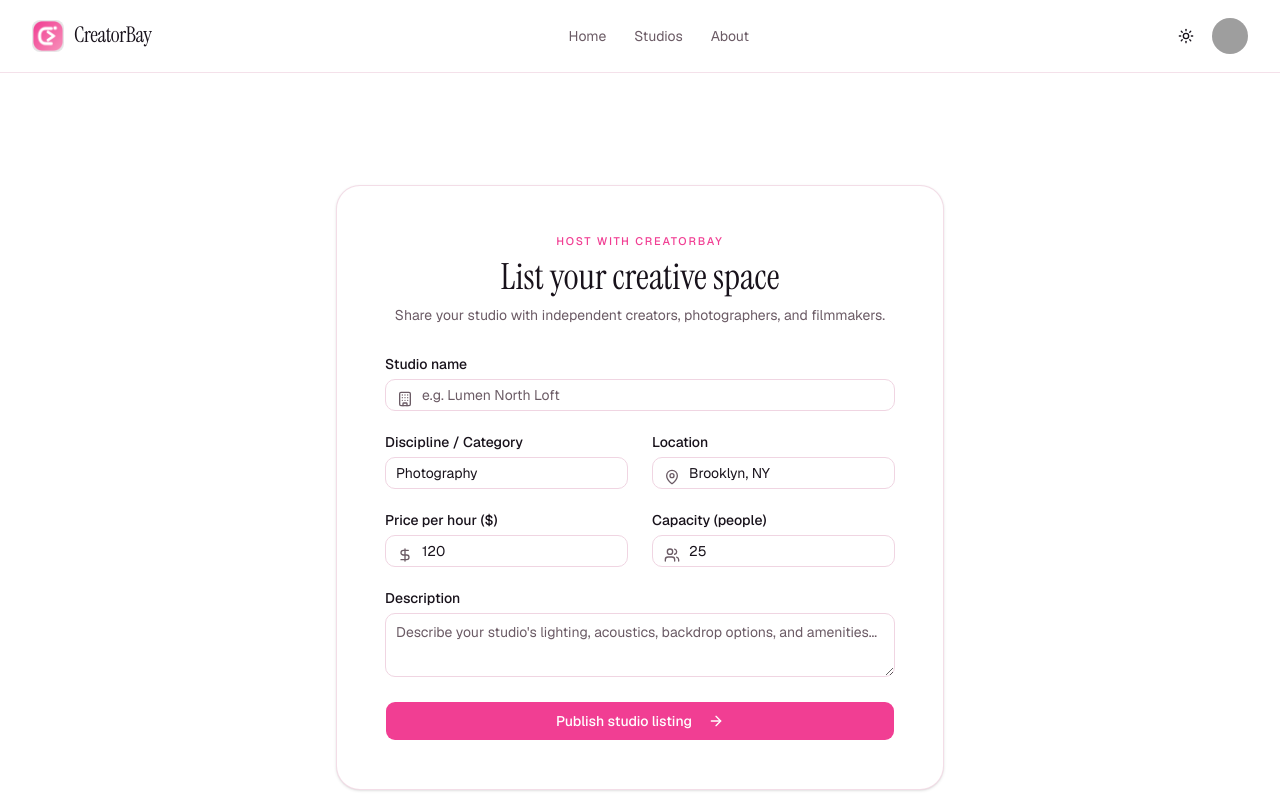
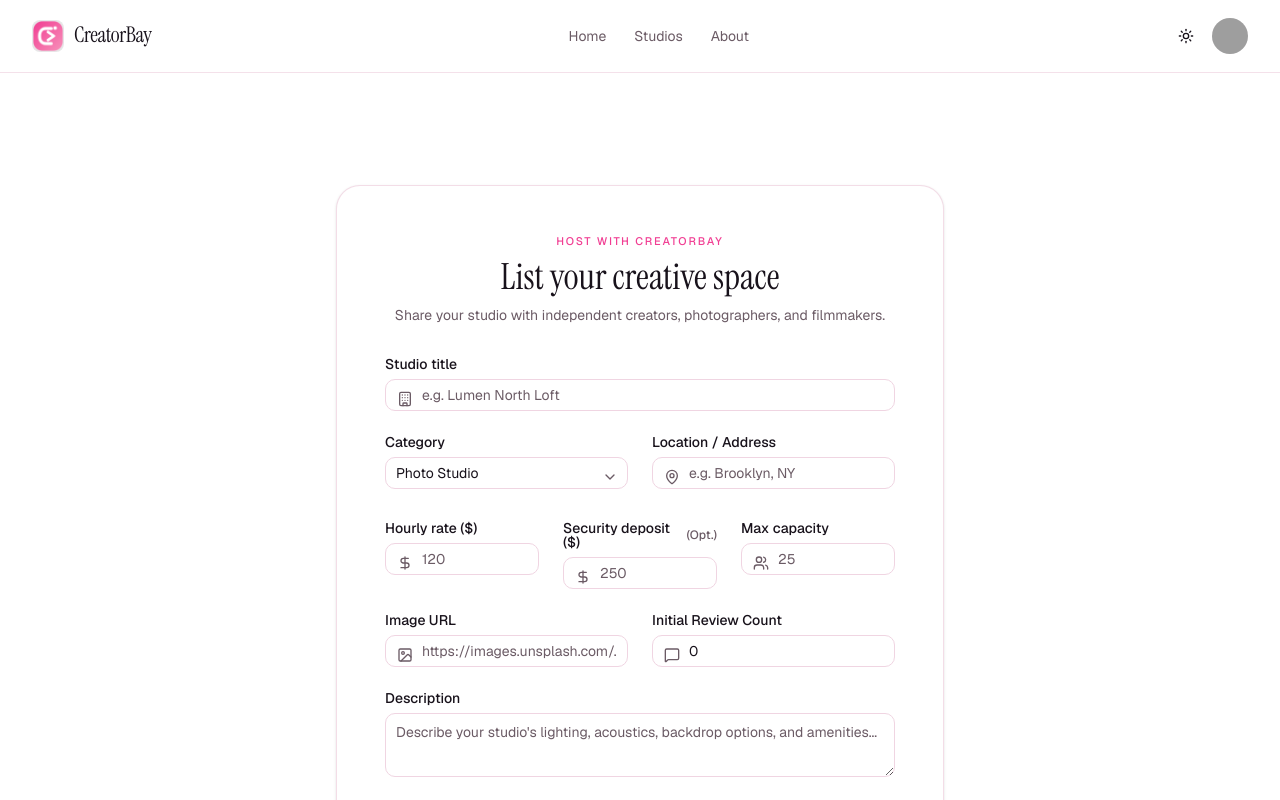
Before and after one commit to devnajmulislam/creator-bay-frontend, a Next.js app: page /add-studio in a window 1280 px wide. Shown: the top 800 px of the page. Built offline with nearby package versions, Linux system fonts and the light colour scheme; grey boxes are pictures that could not be loaded.

Commit message:
add-studio: update some input field and implement functionality to add data in DB

```diff
--- a/src/app/(public)/add-studio/page.tsx
+++ b/src/app/(public)/add-studio/page.tsx
@@ -1,37 +1,100 @@
-"use client"
+"use client";
 
-import { useState } from "react"
-import { useRouter } from "next/navigation"
-import { ArrowRightIcon, BuildingIcon, DollarSignIcon, MapPinIcon, UsersIcon } from "lucide-react"
-import { toast } from "sonner"
+import { useState } from "react";
+import { useRouter } from "next/navigation";
+import {
+  ArrowRightIcon,
+  BuildingIcon,
+  DollarSignIcon,
+  ImageIcon,
+  MapPinIcon,
+  MessageSquareIcon,
+  UsersIcon,
+} from "lucide-react";
+import { toast } from "sonner";
 
-import { Container, Section } from "@/components/shared/container"
-import { Button } from "@/components/ui/button"
-import { Input } from "@/components/ui/input"
-import { Label } from "@/components/ui/label"
-import { Textarea } from "@/components/ui/textarea"
+import { Container, Section } from "@/components/shared/container";
+import { Button } from "@/components/ui/button";
+import { Input } from "@/components/ui/input";
+import { Label } from "@/components/ui/label";
+import { Textarea } from "@/components/ui/textarea";
+import {
+  NativeSelect,
+  NativeSelectOption,
+} from "@/components/ui/native-select";
+
+const PRESET_CATEGORIES = [
+  "Photo Studio",
+  "Film Stage",
+  "Podcast Lounge",
+  "Music Suite",
+  "Workshop",
+  "Creative Space",
+  "Event Venue",
+];
 
 export default function AddStudioPage() {
-  const router = useRouter()
-  const [loading, setLoading] = useState(false)
+  const router = useRouter();
+  const [loading, setLoading] = useState(false);
+  const [selectedCategory, setSelectedCategory] = useState("Photo Studio");
+  const [customCategory, setCustomCategory] = useState("");
+  const [isCustom, setIsCustom] = useState(false);
+
   const [formData, setFormData] = useState({
     name: "",
-    category: "Photography",
-    location: "Brooklyn, NY",
-    pricePerHour: "120",
-    capacity: "25",
+    location: "",
+    pricePerHour: "",
+    securityDeposit: "",
+    capacity: "",
+    image: "",
+    reviewCount: "0",
     description: "",
-  })
+  });
 
-  function handleSubmit(e: React.FormEvent) {
-    e.preventDefault()
-    setLoading(true)
-    setTimeout(() => {
-      setLoading(false)
-      toast.success("Studio listed successfully!")
-      router.push("/my-listings")
-      router.refresh()
-    }, 700)
+  function handleCategoryChange(e: React.ChangeEvent<HTMLSelectElement>) {
+    const val = e.target.value;
+    if (val === "custom") {
+      setIsCustom(true);
+      setSelectedCategory("");
+    } else {
+      setIsCustom(false);
+      setSelectedCategory(val);
+    }
+  }
+
+  async function handleSubmit(e: React.FormEvent<HTMLFormElement>) {
+    e.preventDefault();
+    setLoading(true);
+    const finalCategory = isCustom ? customCategory : selectedCategory;
+
+    const newStudioData = {
+      ...formData,
+      category: finalCategory,
+    };
+
+    const result = await fetch(
+      `${process.env.NEXT_PUBLIC_SERVER_BASE_URL}/studios`,
+      {
+        method: "POST",
+        headers: {
+          "Content-Type": "application/json",
+        },
+        body: JSON.stringify(newStudioData),
+      },
+    );
+
+    const data = await result.json();
+    // console.log(data)
+    if (data.acknowledged) {
+      setTimeout(() => {
+        setLoading(false);
+        toast.success(
+          `Studio "${formData.name || "New Studio"}" listed successfully!`,
+        );
+        // router.push("/my-listings")
+        router.refresh();
+      }, 700);
+    }
   }
 
   return (
@@ -40,22 +103,27 @@ export default function AddStudioPage() {
         <div className="rounded-3xl border border-border/80 bg-card p-8 sm:p-12 shadow-sm">
           <div className="text-center">
             <p className="eyebrow text-primary">Host with CreatorBay</p>
-            <h1 className="font-heading text-3xl sm:text-4xl mt-2">List your creative space</h1>
+            <h1 className="font-heading text-3xl sm:text-4xl mt-2">
+              List your creative space
+            </h1>
             <p className="mt-2 text-sm text-muted-foreground">
-              Share your studio with independent creators, photographers, and filmmakers.
+              Share your studio with independent creators, photographers, and
+              filmmakers.
             </p>
           </div>
 
           <form onSubmit={handleSubmit} className="mt-8 space-y-6">
             <div className="space-y-2">
-              <Label htmlFor="name">Studio name</Label>
+              <Label htmlFor="name">Studio title</Label>
               <div className="relative">
                 <BuildingIcon className="absolute left-3 top-3 size-4 text-muted-foreground" />
                 <Input
                   id="name"
                   placeholder="e.g. Lumen North Loft"
                   value={formData.name}
-                  onChange={(e) => setFormData({ ...formData, name: e.target.value })}
+                  onChange={(e) =>
+                    setFormData({ ...formData, name: e.target.value })
+                  }
                   className="pl-9"
                   required
                 />
@@ -64,23 +132,109 @@ export default function AddStudioPage() {
 
             <div className="grid gap-6 sm:grid-cols-2">
               <div className="space-y-2">
-                <Label htmlFor="category">Discipline / Category</Label>
-                <Input
-                  id="category"
-                  value={formData.category}
-                  onChange={(e) => setFormData({ ...formData, category: e.target.value })}
-                  required
-                />
+                <Label htmlFor="category">Category</Label>
+                <div className="flex flex-col gap-2">
+                  <NativeSelect
+                    id="category"
+                    className="w-full h-10"
+                    value={isCustom ? "custom" : selectedCategory}
+                    onChange={handleCategoryChange}
+                  >
+                    {PRESET_CATEGORIES.map((cat) => (
+                      <NativeSelectOption key={cat} value={cat}>
+                        {cat}
+                      </NativeSelectOption>
+                    ))}
+                    <NativeSelectOption value="custom">
+                      Other / Custom category...
+                    </NativeSelectOption>
+                  </NativeSelect>
+                  {isCustom && (
+                    <Input
+                      placeholder="Enter custom category"
+                      value={customCategory}
+                      onChange={(e) => setCustomCategory(e.target.value)}
+                      required
+                    />
+                  )}
+                </div>
               </div>
 
               <div className="space-y-2">
-                <Label htmlFor="location">Location</Label>
+                <Label htmlFor="location">Location / Address</Label>
                 <div className="relative">
                   <MapPinIcon className="absolute left-3 top-3 size-4 text-muted-foreground" />
                   <Input
                     id="location"
+                    placeholder="e.g. Brooklyn, NY"
                     value={formData.location}
-                    onChange={(e) => setFormData({ ...formData, location: e.target.value })}
+                    onChange={(e) =>
+                      setFormData({ ...formData, location: e.target.value })
+                    }
+                    className="pl-9"
+                    required
+                  />
+                </div>
+              </div>
+            </div>
+
+            <div className="grid gap-6 sm:grid-cols-3">
+              <div className="space-y-2">
+                <Label htmlFor="price">Hourly rate ($)</Label>
+                <div className="relative">
+                  <DollarSignIcon className="absolute left-3 top-3 size-4 text-muted-foreground" />
+                  <Input
+                    id="price"
+                    type="number"
+                    min="0"
+                    placeholder="120"
+                    value={formData.pricePerHour}
+                    onChange={(e) =>
+                      setFormData({ ...formData, pricePerHour: e.target.value })
+                    }
+                    className="pl-9"
+                    required
+                  />
+                </div>
+              </div>
+
+              <div className="space-y-2">
+                <Label htmlFor="deposit">
+                  Security deposit ($){" "}
+                  <span className="text-xs text-muted-foreground">(Opt.)</span>
+                </Label>
+                <div className="relative">
+                  <DollarSignIcon className="absolute left-3 top-3 size-4 text-muted-foreground" />
+                  <Input
+                    id="deposit"
+                    type="number"
+                    min="0"
+                    placeholder="250"
+                    value={formData.securityDeposit}
+                    onChange={(e) =>
+                      setFormData({
+                        ...formData,
+                        securityDeposit: e.target.value,
+                      })
+                    }
+                    className="pl-9"
+                  />
+                </div>
+              </div>
+
+              <div className="space-y-2">
+                <Label htmlFor="capacity">Max capacity</Label>
+                <div className="relative">
+                  <UsersIcon className="absolute left-3 top-3 size-4 text-muted-foreground" />
+                  <Input
+                    id="capacity"
+                    type="number"
+                    min="1"
+                    placeholder="25"
+                    value={formData.capacity}
+                    onChange={(e) =>
+                      setFormData({ ...formData, capacity: e.target.value })
+                    }
                     className="pl-9"
                     required
                   />
@@ -90,14 +244,17 @@ export default function AddStudioPage() {
 
             <div className="grid gap-6 sm:grid-cols-2">
               <div className="space-y-2">
-                <Label htmlFor="price">Price per hour ($)</Label>
+                <Label htmlFor="image">Image URL</Label>
                 <div className="relative">
-                  <DollarSignIcon className="absolute left-3 top-3 size-4 text-muted-foreground" />
+                  <ImageIcon className="absolute left-3 top-3 size-4 text-muted-foreground" />
                   <Input
-                    id="price"
-                    type="number"
-                    value={formData.pricePerHour}
-                    onChange={(e) => setFormData({ ...formData, pricePerHour: e.target.value })}
+                    id="image"
+                    type="url"
+                    placeholder="https://images.unsplash.com/..."
+                    value={formData.image}
+                    onChange={(e) =>
+                      setFormData({ ...formData, image: e.target.value })
+                    }
                     className="pl-9"
                     required
                   />
@@ -105,16 +262,19 @@ export default function AddStudioPage() {
               </div>
 
               <div className="space-y-2">
-                <Label htmlFor="capacity">Capacity (people)</Label>
+                <Label htmlFor="reviews">Initial Review Count</Label>
                 <div className="relative">
-                  <UsersIcon className="absolute left-3 top-3 size-4 text-muted-foreground" />
+                  <MessageSquareIcon className="absolute left-3 top-3 size-4 text-muted-foreground" />
                   <Input
-                    id="capacity"
+                    id="reviews"
                     type="number"
-                    value={formData.capacity}
-                    onChange={(e) => setFormData({ ...formData, capacity: e.target.value })}
+                    min="0"
+                    placeholder="0"
+                    value={formData.reviewCount}
+                    onChange={(e) =>
+                      setFormData({ ...formData, reviewCount: e.target.value })
+                    }
                     className="pl-9"
-                    required
                   />
                 </div>
               </div>
@@ -127,7 +287,9 @@ export default function AddStudioPage() {
                 placeholder="Describe your studio's lighting, acoustics, backdrop options, and amenities..."
                 rows={5}
                 value={formData.description}
-                onChange={(e) => setFormData({ ...formData, description: e.target.value })}
+                onChange={(e) =>
+                  setFormData({ ...formData, description: e.target.value })
+                }
                 required
               />
             </div>
@@ -140,5 +302,5 @@ export default function AddStudioPage() {
         </div>
       </Container>
     </Section>
-  )
+  );
 }
```
